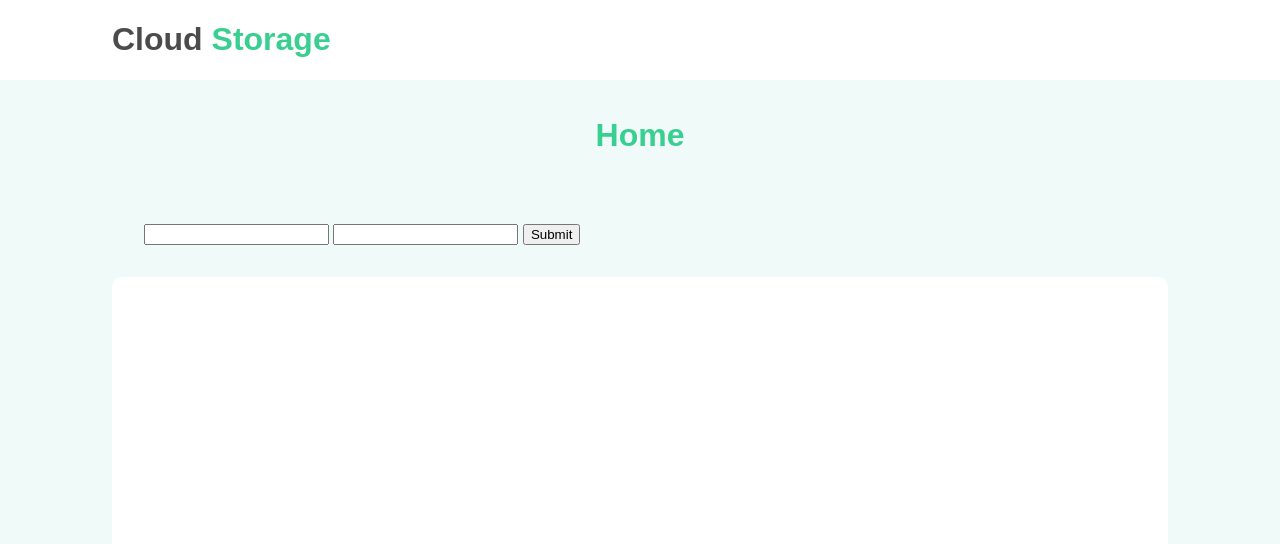
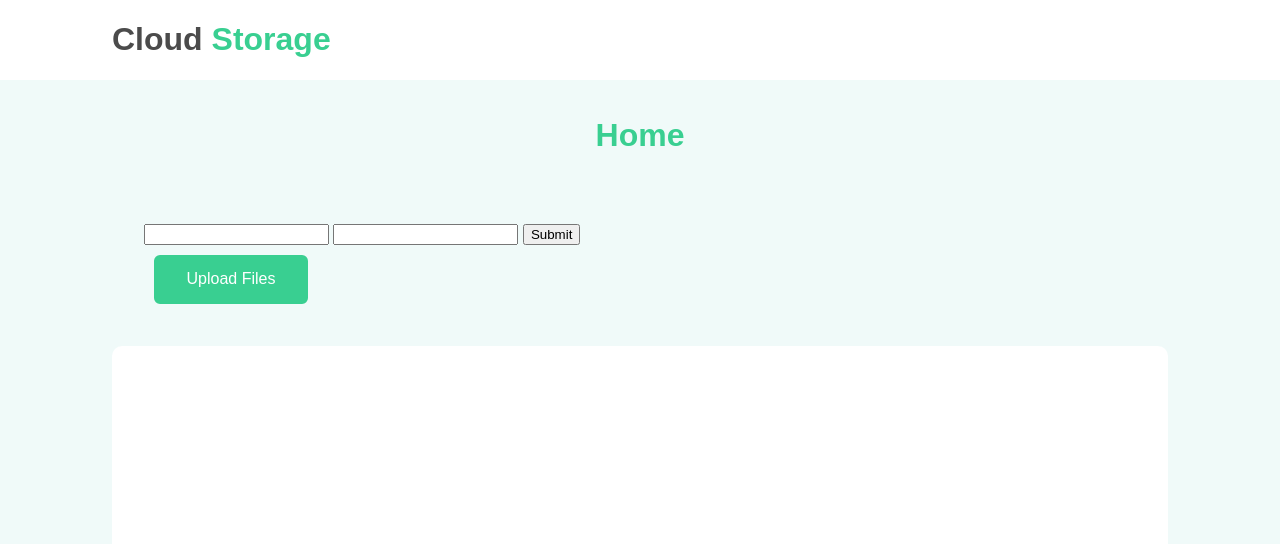
Before and after one commit to shahriar0247/fiverr_ftp, a Flask app: page / in a window 1280 px wide. Shown: the top 544 px of the page. Run offline with Flask 2, Linux system fonts and the light colour scheme; the visitor is signed in with stand-in values (Sample User, id 1); data that the repository does not hold is empty.

Commit message:
upload file works with the web app

```diff
--- a/app/functions/modify_files.py
+++ b/app/functions/modify_files.py
@@ -5,7 +5,7 @@ from app.functions.cloud_access import get_bucket, get_storage_client
 def upload_file(bytedata, content_type, filename):
     try:
         bucket = get_bucket()
-
+        filename = str(filename)
         blob = bucket.blob(filename)
         blob.upload_from_string(bytedata, content_type=content_type)
         return True
--- a/app/functions/path.py
+++ b/app/functions/path.py
@@ -1,6 +1,7 @@
+from app.functions.modify_files import upload_file
 from flask import session
 from app.functions.data_store import list_path_entites, store_data
-
+import random
 
 def get_all_folders(path):
     if path == "" or path == None:
@@ -11,4 +12,46 @@ def get_all_folders(path):
     return all_folders
 
 def create_folder(foldername, filepath):
+    all_folders = get_all_folders(filepath)
+    for one_folder in all_folders:
+        if foldername == one_folder["Filename"]:
+            return "Folder already exists"
+
     store_data(foldername, filepath, 00, 00, session["username"],"test","folder")
+    return True
+
+def upload_files(file, filepath):
+
+    all_folders = get_all_folders(filepath)
+    for one_folder in all_folders:
+        if file.filename == one_folder["Filename"]:
+            return file.filename +" already exists"
+
+    filepath = "/home/shah" + filepath
+    file_size = get_file_size(len(file.stream.read()))
+
+
+
+    file.seek(0)
+    file_data = file.stream.read()
+    file_id =  random.randint(20, 5000000000)
+
+    store_data(file.filename, filepath, file_id, file_size, session["username"],"test","file")
+    upload_file(file_data, file.content_type, file_id)
+    return True
+
+def get_file_size(file_size):
+    file_size = file_size / 8
+
+    file_size_text = str(file_size) + " B"
+    if file_size > 900:
+        file_size = file_size / 1024
+        file_size_text = str(file_size) + " KB"
+        if file_size > 900:
+            file_size = file_size / 1024
+            file_size_text = str(file_size) + " MB"
+            if file_size > 900:
+                file_size = file_size / 1024
+                file_size_text = str(file_size) + " GB"
+
+    return file_size_text[0:2] + file_size_text[-4:-1] + "B"
--- a/app/static/path/home.css
+++ b/app/static/path/home.css
@@ -213,4 +213,36 @@ body {
     width: 100vw;
   }
 }
+
+.hidden {
+  display: none;
+}
+
+.btn {
+  background-color: #39cf91;
+  color: white;
+  height: 45px;
+  width: 150px;
+  display: -webkit-box;
+  display: -ms-flexbox;
+  display: flex;
+  -webkit-box-align: center;
+      -ms-flex-align: center;
+          align-items: center;
+  -webkit-box-pack: center;
+      -ms-flex-pack: center;
+          justify-content: center;
+  text-align: center;
+  border-radius: 6px;
+  margin: 10px;
+  border: 2px solid #39cf91;
+  cursor: pointer;
+  -webkit-transition: 200ms all;
+  transition: 200ms all;
+}
+
+.btn:hover {
+  color: #39cf91;
+  background-color: white;
+}
 /*# sourceMappingURL=home.css.map */
--- a/app/static/path/home.scss
+++ b/app/static/path/home.scss
@@ -212,3 +212,30 @@ body {
     }
 
 }
+
+.hidden{
+    display: none;
+}
+
+.btn{
+    background-color: $primaryColor;
+    color: white;
+    height: 45px;
+    width: 150px;
+    display: flex;
+    align-items: center;
+    justify-content: center;
+    text-align: center;
+    border-radius: 6px;
+    margin: 10px;
+    border: 2px solid $primaryColor;
+    cursor: pointer;
+    transition: 200ms all;
+}
+
+
+.btn:hover{
+    color: $primaryColor;
+    background-color: white;
+
+}
--- a/app/templates/path/home.html
+++ b/app/templates/path/home.html
@@ -22,11 +22,41 @@
         </div>
         <div class="third-heading">
             <div class="first-section">
+                {{errors}}
                 <form action="/create_folder" method="POST">
                 <input type="text" name="folder_name">
                 <input type="text" name="path">
                 <input type="submit">
                 </form>
+
+                <form action="/upload_file" method="POST" enctype="multipart/form-data" class="hidden">
+                <input type="file" name="uploaded_file" id="file_select" multiple>
+
+                <input type="text" name="filepath" id="filepath">
+                <input type="submit" value="Submit" id="upload_submit">
+
+
+                </form>
+                <div class="btn" onclick="upload_file()">
+                    Upload Files
+                </div>
+                <script>
+                    function upload_file(){
+
+                    file_path = window.location.search.replace("?path=","")
+                    filepath_input = document.getElementById("filepath")
+
+                    filepath_input.value = file_path
+                    file_select = document.getElementById("file_select")
+                    file_select.click()
+
+                    file_select.onchange = function(e){
+                    upload_submit = document.getElementById("upload_submit")
+                    upload_submit.click()
+                }
+
+                }
+                </script>
             </div>
             <div class="second-section main-div">
 
--- a/app/views/path/home.py
+++ b/app/views/path/home.py
@@ -1,7 +1,6 @@
 
-from app.functions.path import create_folder, get_all_folders
-
-
+from app.functions.path import create_folder, get_all_folders, upload_files
+import json
 from app import app
 from flask import render_template, request, session, redirect
 
@@ -11,11 +10,36 @@ def home_view():
     try:
         if session["username"] != "empty":
             all_folders = get_all_folders(request.args.get("path"))
-
-            return render_template('path/home.html', all_folders=all_folders)
+            try:
+                if session["error"] != "empty":
+                    errors = session["error"]
+                    session["error"] = "empty"
+                else:
+                    return render_template('path/home.html', all_folders=all_folders)
+            except KeyError:
+                return render_template('path/home.html', all_folders=all_folders)
+            return render_template('path/home.html', all_folders=all_folders, errors=errors)
     except KeyError: pass
     return redirect("/login")
 
 @app.route("/create_folder", methods=["POST"])
 def create_folder_view():
     create_folder(request.form.get("folder_name"), request.form.get("path"))
+
+@app.route("/upload_file", methods=["POST"])
+def upload_file_view():
+    uploaded_file = request.files.getlist("uploaded_file")
+
+    filepath = request.form.get("filepath")
+
+    errors = []
+    for one_file in uploaded_file:
+
+        error = (upload_files(one_file, filepath))
+        if error != True:
+            errors.append(error)
+
+        session["error"] = json.dumps(errors)
+
+
+    return redirect("/?path=" + filepath)
```
Also changed, not shown: 2 other files.
